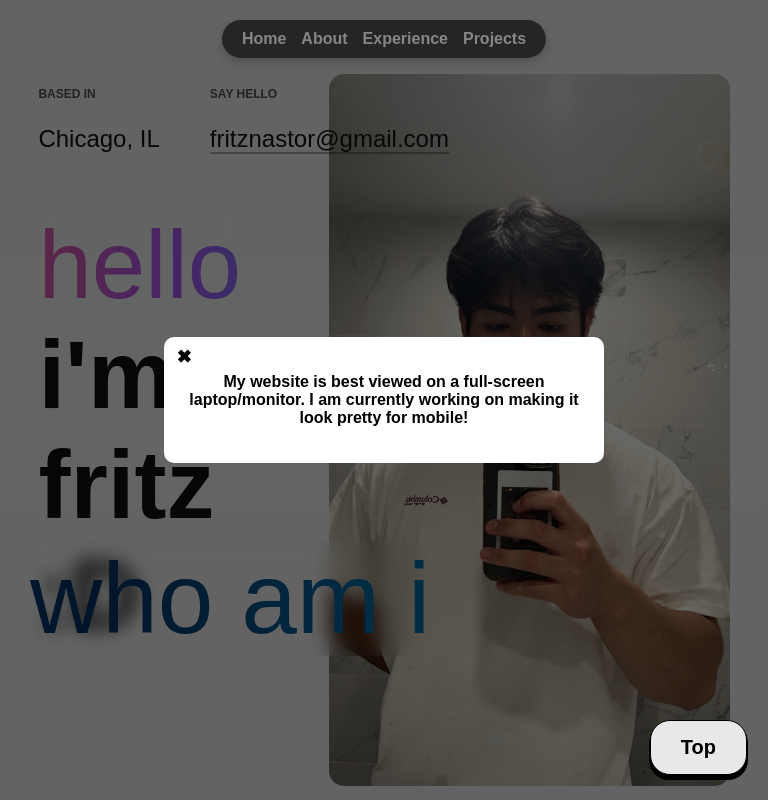
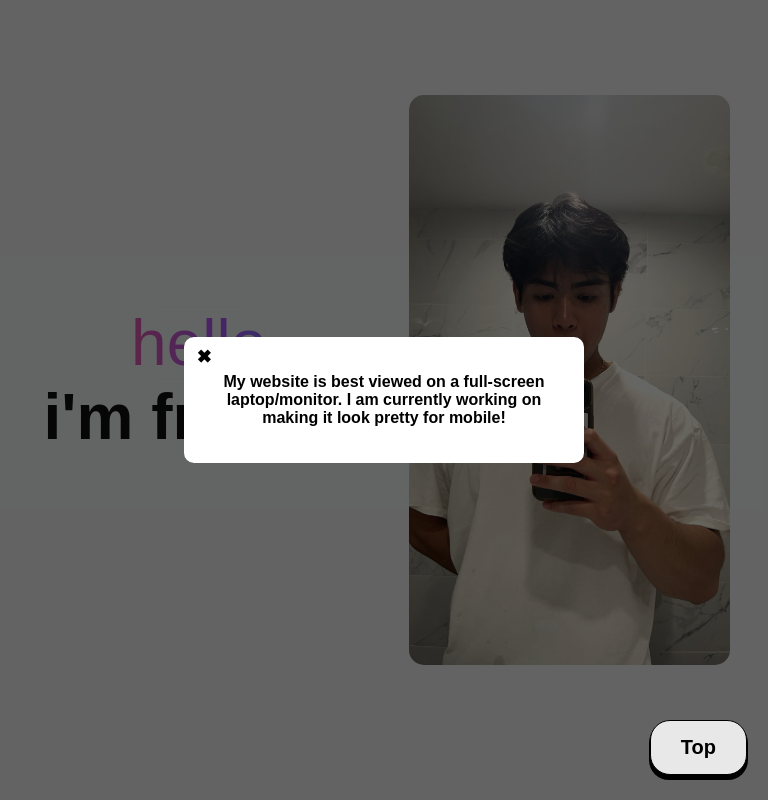
Before and after one commit to fritznastor/portfolio-website, a React (Vite) app in the folder my-portfolio/: page / in a window 768 px wide. Shown: the top 800 px of the page. Built offline with nearby package versions, Linux system fonts and the light colour scheme.

Commit message:
some mobile and laptop responsiveness

```diff
--- a/my-portfolio/src/components/Footer.jsx
+++ b/my-portfolio/src/components/Footer.jsx
@@ -25,7 +25,6 @@ const Footer = () => {
   );
 };
 
-// ✅ Gradient Title Styling
 const GradientText = styled.h1`
   font-size: 100px;
   font-weight: bold;
@@ -33,7 +32,21 @@ const GradientText = styled.h1`
   background: linear-gradient(90deg, #00274D, #00509E, #003366, #0077B6, #001F3F);
   -webkit-background-clip: text;
   -webkit-text-fill-color: transparent;
+
+  /* Animate gradient */
+  background-size: 300% 300%;
+  animation: gradientShift 3s infinite alternate ease-in-out;
+
+  @keyframes gradientShift {
+    0% {
+      background-position: 0% 50%;
+    }
+    100% {
+      background-position: 100% 50%;
+    }
+  }
 `;
+
 
 
 
--- a/my-portfolio/src/pages/About.jsx
+++ b/my-portfolio/src/pages/About.jsx
@@ -28,8 +28,8 @@ export default function About() {
             learning how to use AWS :0
           </p>
           <p>
-            i graduated from DePaul University with a degree in computer science and a minor in data analysis. during my
-            last quarter at DePaul, i placed 2nd in depaul's first ever hackathon with Northern Trust (i got robbed)
+            i graduated from DePaul University with a degree in computer science and a minor in data science. during my
+            last quarter at DePaul, i placed 2nd in depaul's first ever hackathon with Northern Trust
           </p>
           <p>
             i am excited to learn and develop with others to create impactful applications
--- a/my-portfolio/src/styles/global.css
+++ b/my-portfolio/src/styles/global.css
@@ -171,3 +171,19 @@ footer {
   background: black; /* Changes to black */
   transition: background 0.4s ease-in-out; /* Smooth darkening effect */
 }
+
+* {
+  box-sizing: border-box; /* Include padding and border in element's total width */
+}
+
+body {
+  overflow-x: hidden; /* Prevent horizontal scrolling */
+  margin: 0;
+  padding: 0;
+  width: 100%;
+}
+
+img {
+  max-width: 100%; /* Ensure images don't overflow */
+  height: auto;
+}
--- a/my-portfolio/src/styles/home.css
+++ b/my-portfolio/src/styles/home.css
@@ -140,3 +140,105 @@
     font-size: 6rem; /* Match "hi" font size */
     font-weight: bold;
   }
+
+
+/* Responsive adjustments */
+@media (max-width: 768px) {
+  .home {
+    margin-bottom: 600px;
+    margin-top: 20px;
+    height: auto;
+  }
+
+  .top-info {
+    display: none; /* Hide top info on mobile */
+  }
+
+  .content {
+    flex-direction: column-reverse; /* Reverse order for mobile */
+    align-items: center;
+    justify-content: center; /* Center content vertically */
+    height: auto;
+    width: 100%;
+  }
+
+  .profile-picture {
+    width: 100%;
+    display: flex;
+    justify-content: center; /* Center the image */
+    align-items: center; /* Center the image vertically */
+    margin-left: 50px;
+  }
+
+  .profile-picture img {
+    height: auto;
+    max-width: 95%; /* Ensure the image doesn't overflow */
+    border-radius: 15px;
+  }
+
+  .text-container {
+    width: 100%;
+    text-align: center;
+    margin: 20px 0; /* Center the text container */
+    display: flex;
+    flex-direction: column;
+    align-items: center; /* Center text horizontally */
+  }
+
+  .name-line {
+    justify-content: center;
+    width: 100%;
+    text-align: center;
+  }
+
+  .hey, .im-fritz {
+    font-size: 3rem;
+    display: inline; /* Keep text on one line */
+  }
+
+  /* Hide Navbar */
+  .navbar {
+    display: none;
+  }
+
+  .home, .content, .text-container, .profile-picture {
+    width: 100%; /* Ensure elements don't exceed viewport width */
+    box-sizing: border-box; /* Include padding and border in width */
+  }
+
+  .profile-picture img {
+    max-width: 100%; /* Ensure image doesn't overflow */
+  }
+}
+
+@media (min-width: 569px) and (max-width: 1024px) {
+  .content {
+    flex-direction: row; /* Keep row layout for larger screens */
+    align-items: center;
+    height: auto;
+    width: 90%; /* Adjust width to prevent overflow */
+  }
+  .top-info {
+    margin-top: 45px;
+    font-size: 15px;
+  }
+
+  .text-container, .profile-picture {
+    width: 45%; /* Adjust width to fit side by side */
+    text-align: left;
+  }
+
+  .hey, .im-fritz, .im, .fritz, .smiley {
+    font-size: 4rem;
+  }
+
+  .profile-picture img {
+    height: auto;
+    max-width: 100%;
+    border-radius: 15px;
+  }
+}
+
+body {
+  overflow-x: hidden; /* Prevent horizontal scrolling */
+}
```
